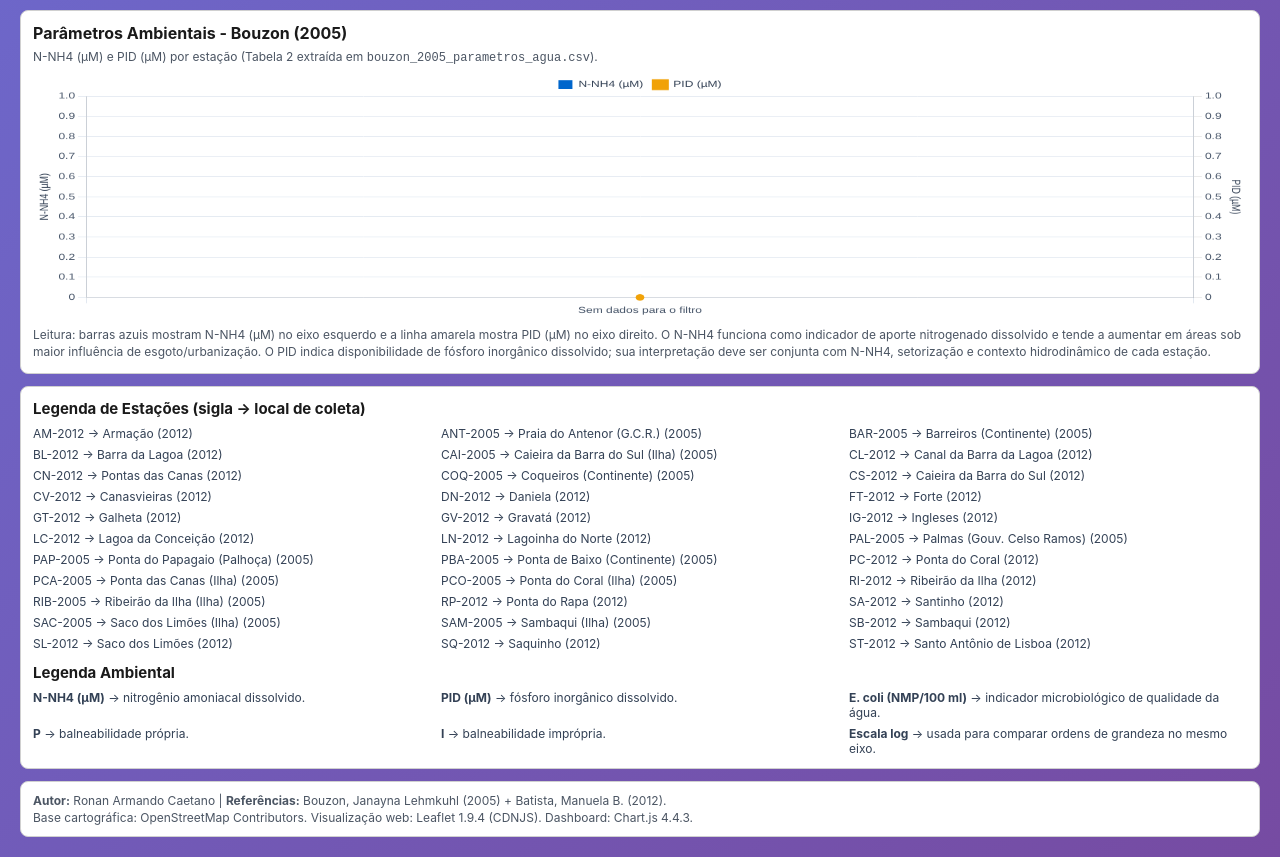
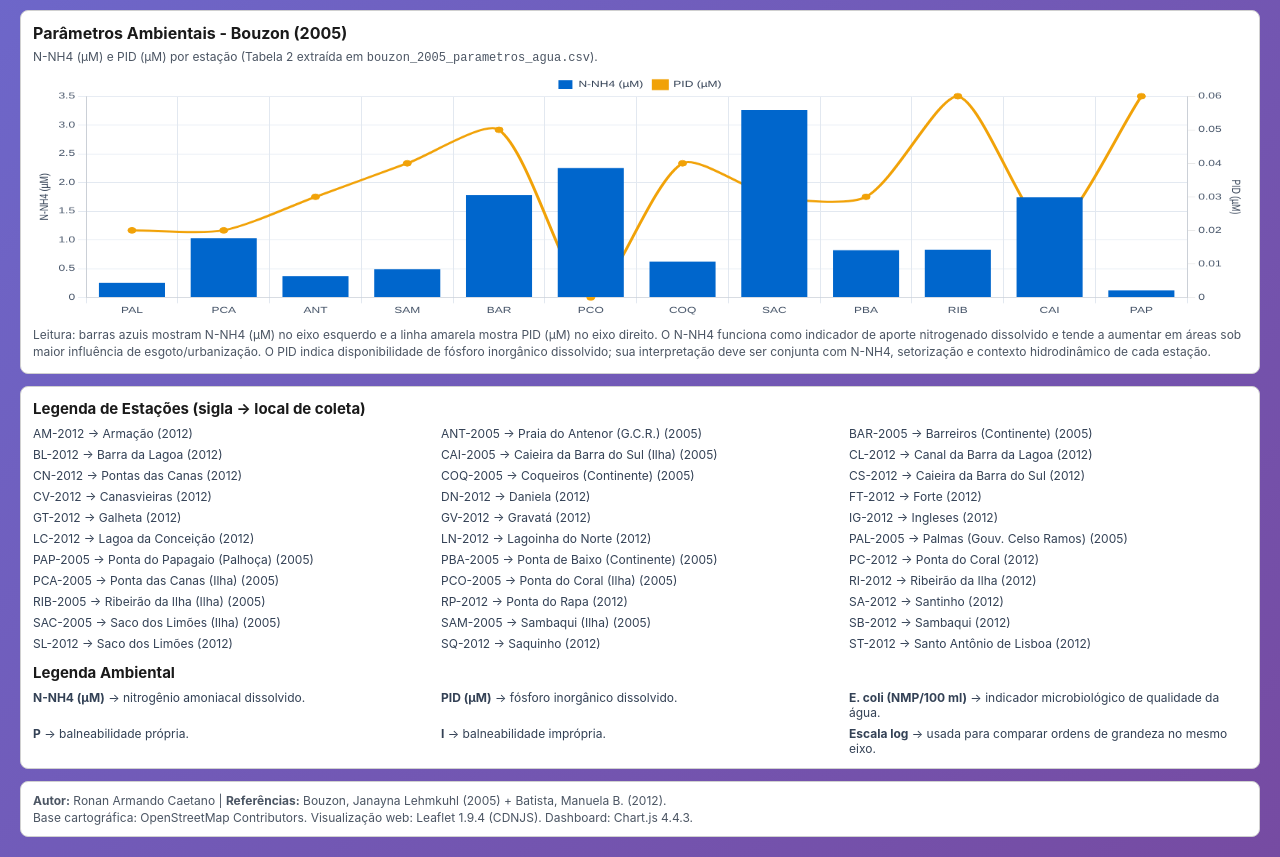
Before and after one commit to caetanoronan/macrofitas-baia-ilha-sc-integracao, a plain HTML site: page dashboard_mvp.html in a window 1280 px wide. Shown: the part 1821-2678 px from the top of the page. Drawn offline with nearby package versions, Linux system fonts and the light colour scheme; no server answers.

Commit message:
fix(dashboard): carregar parametros Bouzon 2005 no GitHub Pages

```diff
--- /dev/null
+++ b/bouzon_2005_parametros_agua.csv
@@ -0,0 +1,13 @@
+sigla_2005,estacao_2005,temperatura_c,salinidade_permille,pid_um,n_nh4_um
+PAL,Palmas,26,35,0.02,0.25
+PCA,Ponta das Canas,24.5,35,0.02,1.03
+ANT,Antenor,26.5,32,0.03,0.37
+SAM,Sambaqui,24.8,34,0.04,0.49
+BAR,Barreiros,21,25,0.05,1.78
+PCO,Ponta do Coral,26,36,0,2.25
+COQ,Coqueiros,27,31,0.04,0.62
+SAC,Saco dos Limões,21,31,0.03,3.26
+PBA,Ponta de Baixo,21,24,0.03,0.82
+RIB,Ribeirão da Ilha,19,32,0.06,0.83
+CAI,Caieira da Barra do Sul,19,25,0.02,1.74
+PAP,Ponta do Papagaio,19.5,35,0.06,0.12
--- a/dashboard_mvp.html
+++ b/dashboard_mvp.html
@@ -803,11 +803,25 @@ function parseCsv(text) {
     });
 }
 
+async function fetchFirstAvailable(urls) {
+    for (const url of urls) {
+        try {
+            const res = await fetch(url);
+            if (res.ok) return res;
+        } catch (_) {}
+    }
+    throw new Error(`Nenhuma fonte disponível: ${urls.join(', ')}`);
+}
+
 async function loadAll() {
     const [stationsRes, cladoRes, bouzonWaterRes] = await Promise.all([
-        fetch('data/pontos_mapa.json'),
-        fetch('data/cladograma_hierarquia_publicacao.json'),
-        fetch('../bouzon_2005_parametros_agua.csv')
+        fetchFirstAvailable(['data/pontos_mapa.json']),
+        fetchFirstAvailable(['data/cladograma_hierarquia_publicacao.json']),
+        fetchFirstAvailable([
+            'bouzon_2005_parametros_agua.csv',
+            'data/bouzon_2005_parametros_agua.csv',
+            '../bouzon_2005_parametros_agua.csv'
+        ])
     ]);
     const [stations, tree, bouzonWaterCsv] = await Promise.all([
         stationsRes.json(),
```
